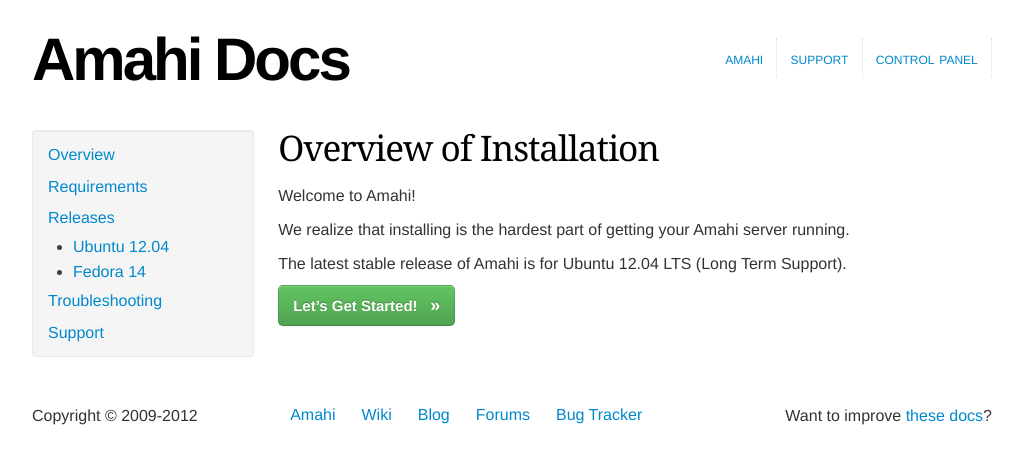
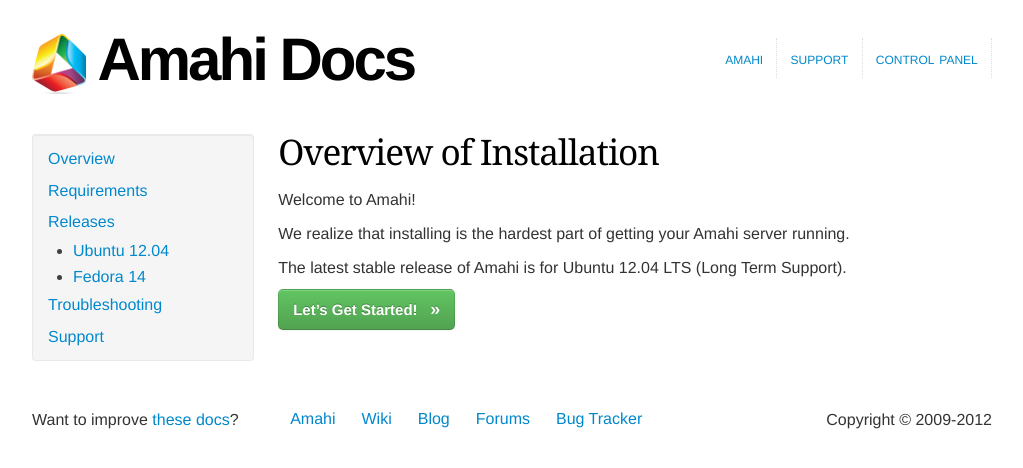
Before and after one commit to aljachimiak/amahi-docs, a Jekyll site: the page built from index.md, in a window 1280 px wide. Shown: the top 468 px of the page, without its empty margins (128-1151 px from the left). Built offline with Jekyll 4.4.1, drawn with Linux system fonts in a browser that asks for light colours; nearby versions of some CDN libraries.

Commit message:
Added amahi icon, footer order adjusted

```diff
--- a/_includes/footer.html
+++ b/_includes/footer.html
@@ -2,7 +2,8 @@
 
     <div class="row-fluid Footer">
 
-	<div class="span3 first">Copyright &copy; 2009-2012
+	<div class="span3 first">
+		Want to improve <a href="https://github.com/cpg/amahi-docs" target="_blank">these docs</a>?
 	</div>
 
 	<div class="span6 hidden-phone">
--- a/_includes/header.html
+++ b/_includes/header.html
@@ -35,7 +35,7 @@ $(document).ready(function() {
 <div class="container inner">
 	<div class="row-fluid Header{% if page.layout != 'homepage' %} with-border{% endif %}">
 		<div class="span6 Module logo">
-			<h1><a href="/">Amahi Docs</a></h1>
+			<h1><a href="/"><img src="static/images/amahi-icon-60px.png"/> Amahi Docs</a></h1>
 		</div>
 		<div class="span6">
 			<div class="Module navigation">
```
Also changed, not shown: other parts of _includes/footer.html (+1 -1 lines), static/images/amahi-icon-60px.png (added), static/images/amahi-icon.png (added).
